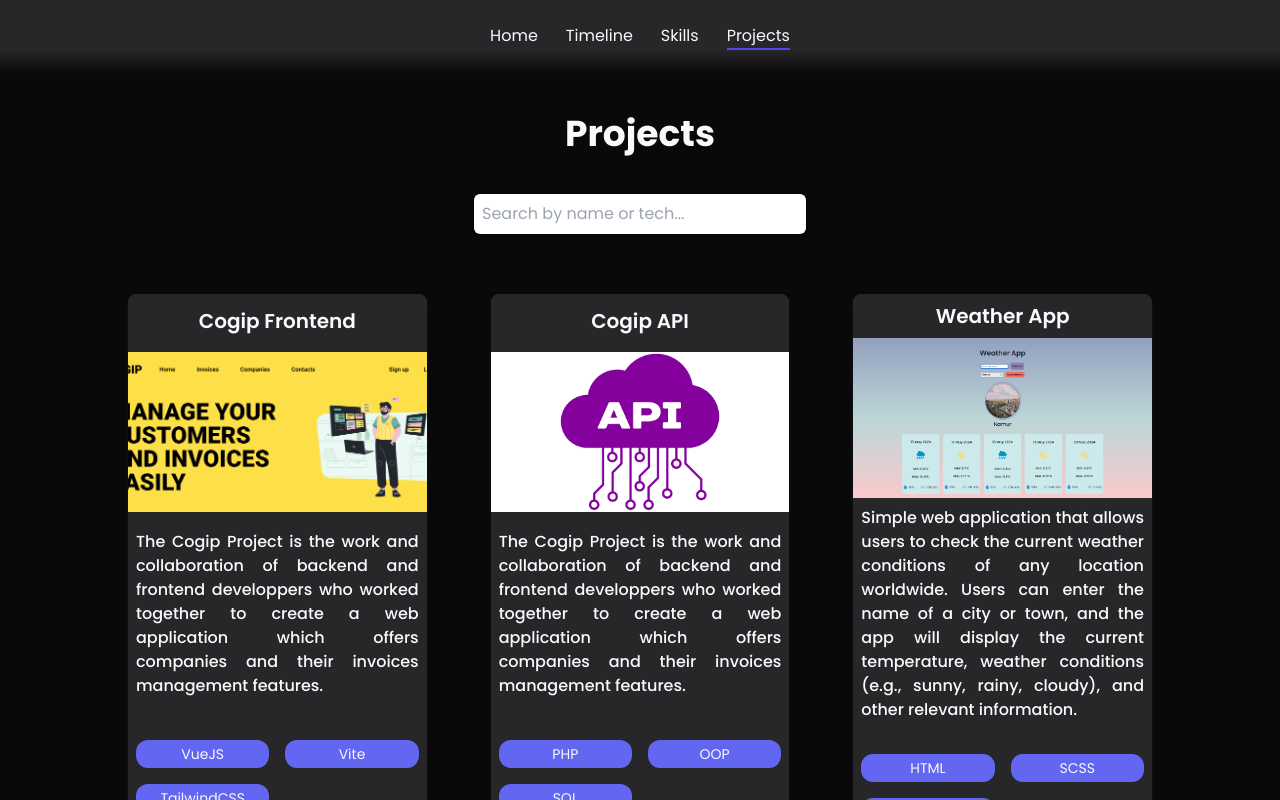
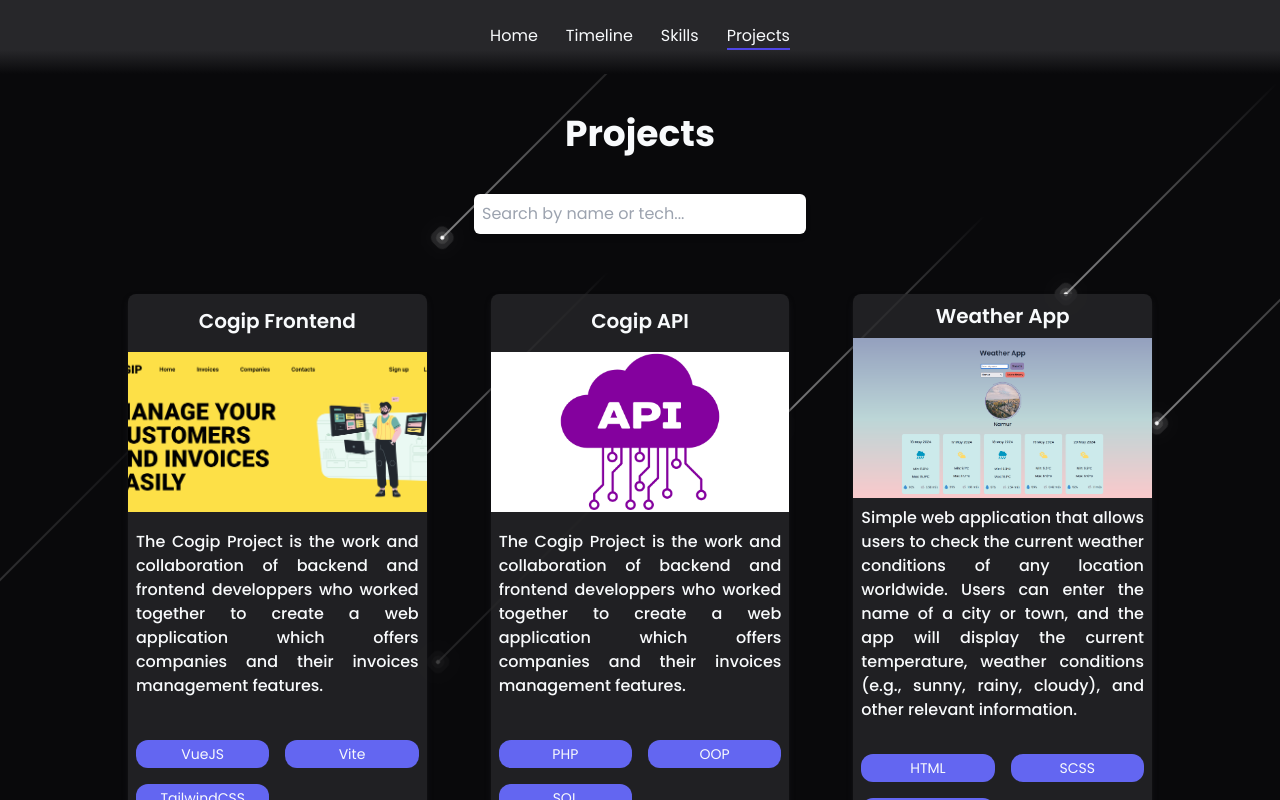
Before and after one commit to Justine-Frigo/Portfolio, a Vue app: page /projects in a window 1280 px wide. Shown: the top 800 px of the page. Built offline with nearby package versions, Linux system fonts and the light colour scheme; what vue-writer would draw is missing.

Commit message:
add bg projects view

```diff
--- a/src/assets/main.css
+++ b/src/assets/main.css
@@ -11,3 +11,7 @@
 html{
   scroll-behavior: smooth;
 }
+/*
+body{
+  overflow-x: hidden;
+} */
--- a/src/components/ProjectsComponent.vue
+++ b/src/components/ProjectsComponent.vue
@@ -5,7 +5,7 @@
       <article
         class="w-full h-full mx-auto justify-center sm:grid sm:grid-cols-2 lg:grid-cols-3 gap-16 flex flex-col text-center mt-10 mb-10">
         <div
-          class="shadow-md shadow-zinc-900 rounded-lg w-full mx-auto bg-zinc-800 h-full flex flex-col justify-around"
+          class="shadow-md shadow-zinc-900 rounded-lg w-full mx-auto bg-zinc-800/80 h-full flex flex-col justify-around"
           v-for="(project, index) in filteredProjects" :key="index">
           <h3 class="text-slate-50 text-xl font-semibold py-2">{{ project.name }}</h3>
           <img :src="project.img" class="w-full h-40 object-cover">
--- a/src/views/ProjectsView.vue
+++ b/src/views/ProjectsView.vue
@@ -1,4 +1,16 @@
 <template>
+<div class="background">
+   <span></span>
+   <span></span>
+   <span></span>
+   <span></span>
+   <span></span>
+   <span></span>
+   <span></span>
+   <span></span>
+   <span></span>
+   <span></span>
+  </div>
   <ProjectsComponent/>
 </template>
 <script>
@@ -18,3 +30,61 @@ export default {
   methods: {}
 }
 </script>
+
+<style scoped>
+.background {
+  position: fixed;
+  top: 0;
+  left: 0;
+  width: 100vw;
+  height: 100vh;
+  z-index: -1;
+  overflow: hidden;
+}
+
+span {
+  position: absolute;
+  top: 50%;
+  left: 50%;
+  width: 4px;
+  height: 4px;
+  background: #fff;
+  border-radius: 50%;
+  box-shadow: 0 0 0 4px rgba(255, 255, 255, 0.1), 0 0 0 8px rgba(255, 255, 255, 0.1), 0 0 20px rgba(255, 255, 255, 1);
+  animation: animate 3s linear infinite;
+}
+
+span::before {
+  content: '';
+  position: absolute;
+  top: 50%;
+  transform: translateY(-50%);
+  width: 300px;
+  height: 1px;
+  background: linear-gradient(90deg, #fff, transparent);
+}
+
+@keyframes animate {
+  0% {
+    transform: rotate(315deg) translateX(0);
+  }
+  70% {
+    opacity: 1;
+  }
+  100% {
+    transform: rotate(315deg) translateX(-1000px);
+    opacity: 0;
+  }
+}
+
+span:nth-child(1) { top: 0; right: 0; left: initial; animation-delay: 0; animation-duration: 1s; }
+span:nth-child(2) { top: 0; right: 80px; left: initial; animation-delay: 0.2s; animation-duration: 3s; }
+span:nth-child(3) { top: 80px; right: 0px; left: initial; animation-delay: 0.4s; animation-duration: 2s; }
+span:nth-child(4) { top: 0px; right: 180px; left: initial; animation-delay: 0.6s; animation-duration: 1.5s; }
+span:nth-child(5) { top: 0px; right: 400px; left: initial; animation-delay: 0.8s; animation-duration: 2.5s; }
+span:nth-child(6) { top: 0px; right: 600px; left: initial; animation-delay: 1s; animation-duration: 3s; }
+span:nth-child(7) { top: 300px; right: 0px; left: initial; animation-delay: 1.2s; animation-duration: 1.75s; }
+span:nth-child(8) { top: 0px; right: 700px; left: initial; animation-delay: 1.4s; animation-duration: 1.25s; }
+span:nth-child(9) { top: 0px; right: 1000px; left: initial; animation-delay: 0.75s; animation-duration: 2.25s; }
+span:nth-child(10) { top: 0px; right: 450px; left: initial; animation-delay: 2.75s; animation-duration: 2.25s; }
+</style>
```
